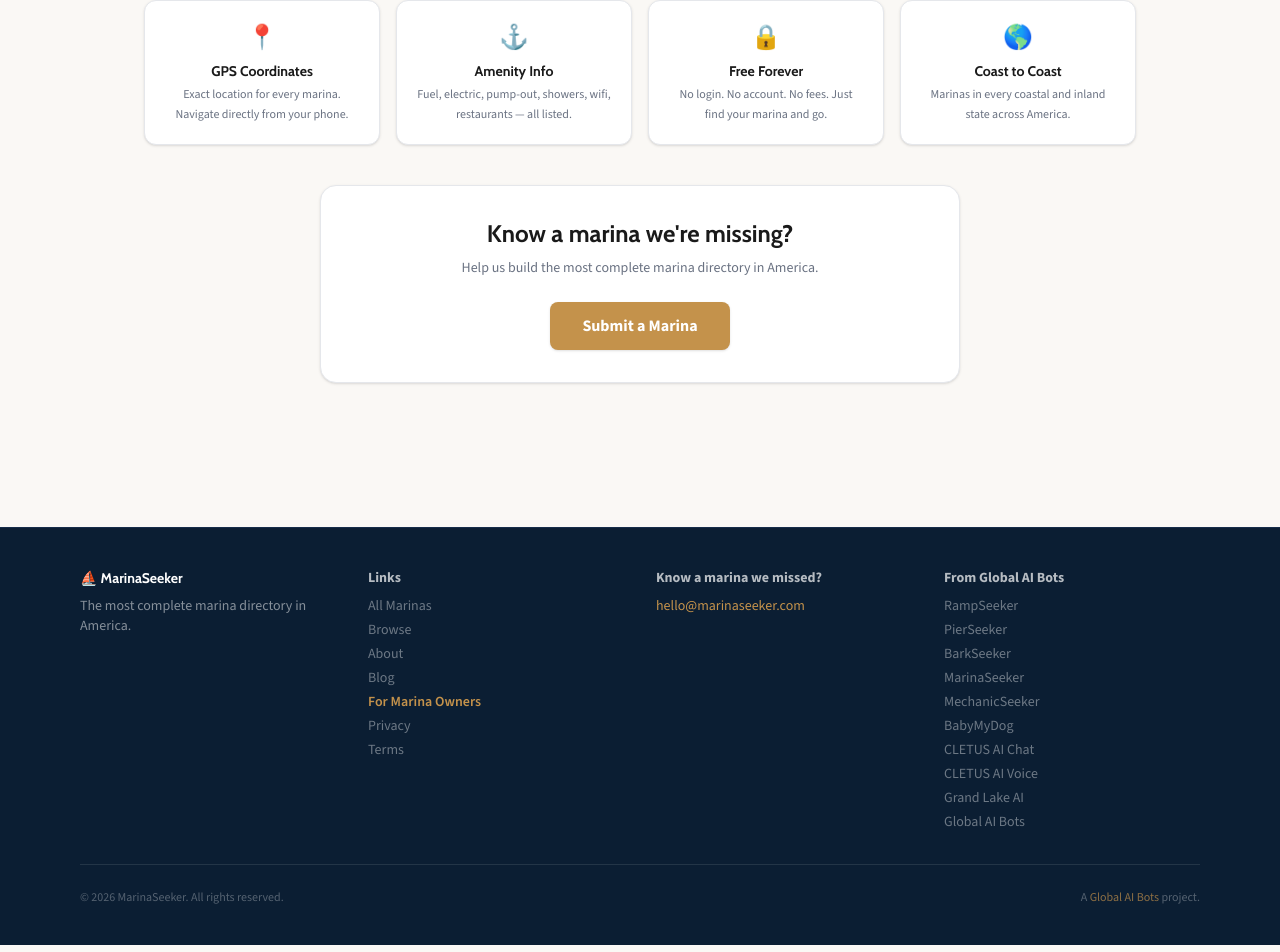
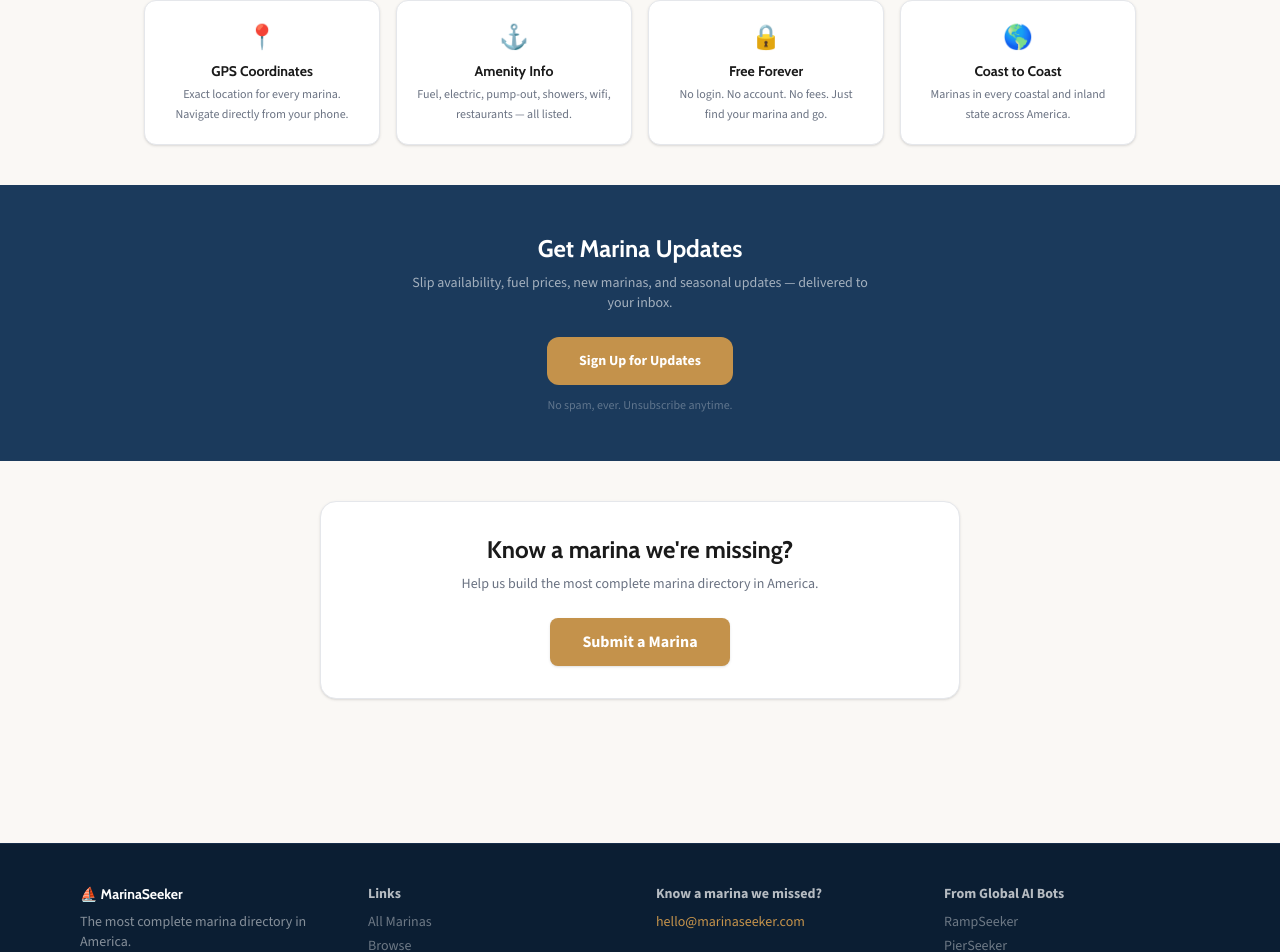
Before and after one commit to GlobalAiBots/marinaseeker, a Next.js app: page / in a window 1280 px wide. Shown: the part 1739-2691 px from the top of the page. Built offline with nearby package versions, Linux system fonts and the light colour scheme.

Commit message:
add email signup section to homepage

```diff
--- a/src/app/page.tsx
+++ b/src/app/page.tsx
@@ -109,8 +109,18 @@
         </div>
       </section>
 
+      {/* EMAIL SIGNUP */}
+      <section className="py-12" style={{ background: "#1B3A5C" }}>
+        <div className="max-w-lg mx-auto px-4 text-center">
+          <h2 className="font-[Cabin] text-2xl font-bold text-white mb-2">Get Marina Updates</h2>
+          <p className="text-white/60 text-sm mb-6">Slip availability, fuel prices, new marinas, and seasonal updates &mdash; delivered to your inbox.</p>
+          <a href="mailto:admin@globalaibots.com?subject=MarinaSeeker%20Newsletter%20Signup&body=Please%20add%20me%20to%20the%20MarinaSeeker%20email%20list." className="inline-block bg-[#C4924B] hover:bg-[#b5833e] text-white font-bold px-8 py-3.5 rounded-xl transition text-sm">Sign Up for Updates</a>
+          <p className="text-white/30 text-xs mt-3">No spam, ever. Unsubscribe anytime.</p>
+        </div>
+      </section>
+
       {/* SUBMIT */}
-      <section className="max-w-2xl mx-auto px-4 pb-20">
+      <section className="max-w-2xl mx-auto px-4 pb-20 pt-10">
         <div className="bg-white border border-gray-200 rounded-2xl p-8 text-center shadow-sm">
           <h2 className="font-[Cabin] text-2xl font-bold text-[#1A1A1A] mb-2">Know a marina we&apos;re missing?</h2>
           <p className="text-gray-500 text-sm mb-6">Help us build the most complete marina directory in America.</p>
```
